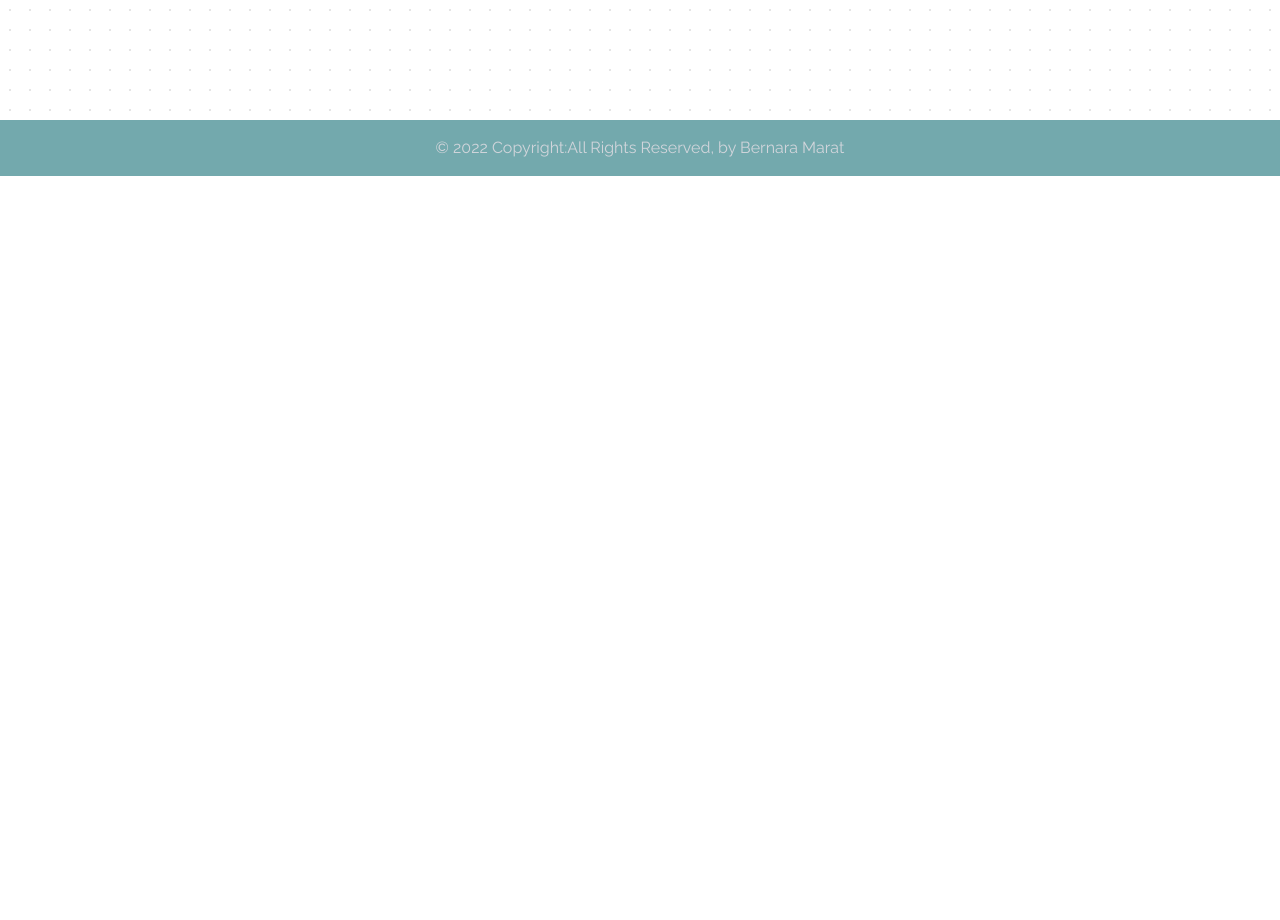
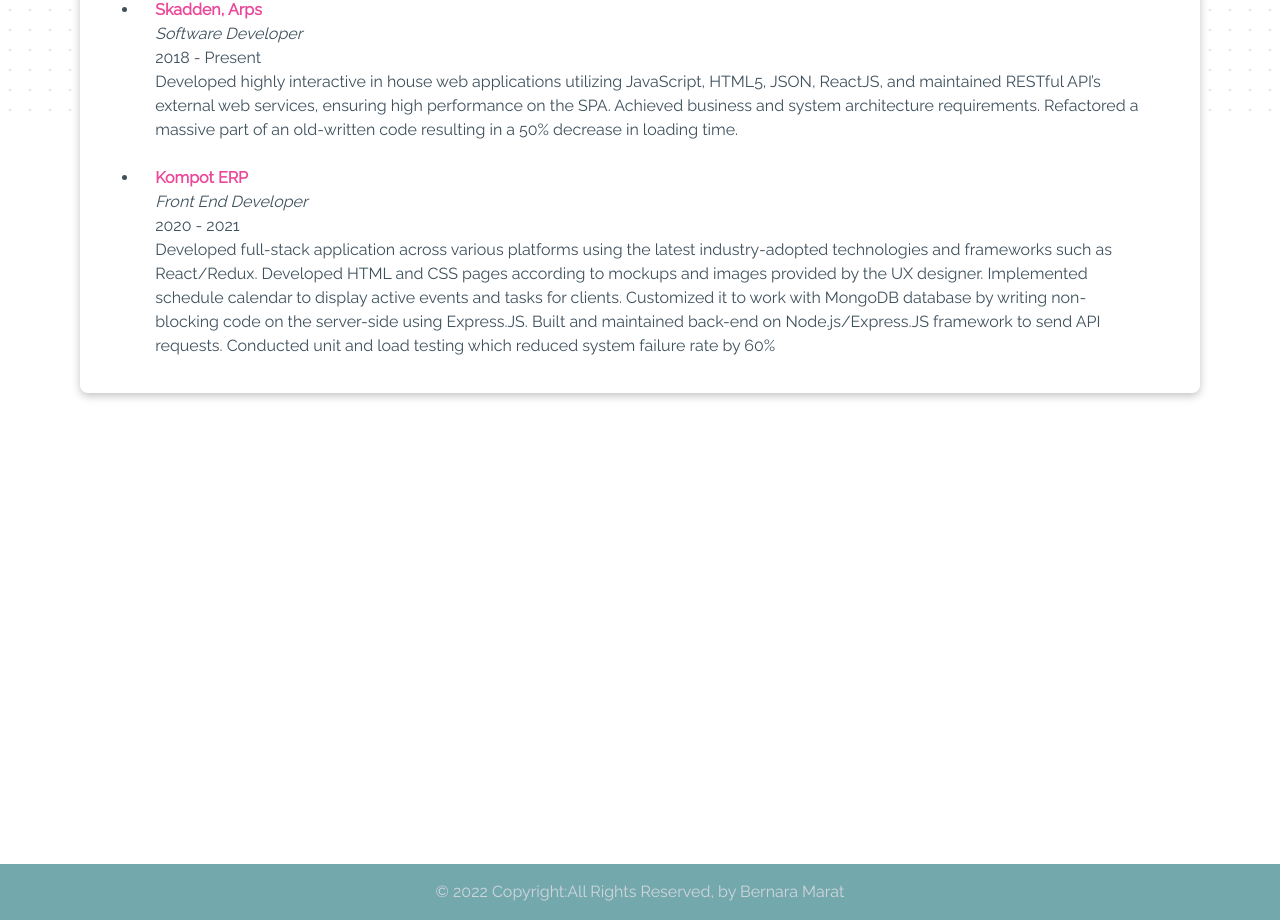
Before and after one commit to BernaraD/portfolio-react-app, a React (Create React App) app: page / in a window 1280 px wide. Shown: the part 4680-5600 px from the top of the page. Before the commit the page ends 4856 px from the top, so only its background shows below. Built offline with nearby package versions, Linux system fonts and the light colour scheme.

Commit message:
Added footer

```diff
--- a/src/App.js
+++ b/src/App.js
@@ -17,6 +17,7 @@
             <Work/>
             <Contact/>
             <Resume />
+
             <Footer />
         </div>
     );
--- a/src/components/Footer.js
+++ b/src/components/Footer.js
@@ -2,14 +2,23 @@
 
 function Footer() {
     return (
-        <footer className="bg-gray-200 text-center lg:text-left text-gray-200">
-            <div className="text-gray-300 text-center p-4 bg-[#73A9AD]" >
-                © 2022 Copyright:
-                <a className="text-gray-300">All Rights Reserved,
-                    by Bernara Marat</a>
 
+
+        <div className='page-container '>
+            <div className='footer b-0'>
+                <footer className="mb:-100">
+                    <div className="text-gray-300 text-center p-4 bg-[#73A9AD]" >
+                        © 2022 Copyright:
+                        <a className="text-gray-300">All Rights Reserved,
+                            by Bernara Marat</a>
+
+                    </div>
+                </footer>
             </div>
-        </footer>
+        </div>
+
+        // <footer className="text-center lg:text-left text-gray-200 ">
+
     );
 }
 
--- a/src/components/Resume.js
+++ b/src/components/Resume.js
@@ -7,7 +7,7 @@
 function Resume() {
 
     return (
-        <div name='resume' className='w-full md:h-screen background'>
+        <div name='resume' className='w-full h-screen background'>
 
             {/*Container*/}
             <p className='text-5xl font-bold inline text-pink-500 flex justify-center'>
@@ -73,9 +73,58 @@
 
                 </div>
 
-                {/*</div>*/}
+
             </div>
 
+            <div className='mt-2 grid lg:grid-cols-1 mx-auto p-4 '></div>
+            <div className='card resume-card hover:scale-110 duration-500 flex lg:mx-20 '>
+                <div className='m-4'>
+
+                    {/*Experience*/}
+                    <ul className="list-outside list-disc ml-6 ">
+                        {/*Job #1*/}
+                        <li className=''>
+                            <div><span className="font-bold text-pink-500">Skadden, Arps</span></div>
+                            <h3 className='italic'>Software Developer</h3>
+                            <div>2018 - Present</div>
+
+                            <p className="description">
+                                Developed highly interactive in house web applications utilizing JavaScript, HTML5,
+                                JSON, ReactJS, and maintained RESTful API’s external web services, ensuring high
+                                performance on the SPA.
+                                Achieved business and system architecture requirements.
+                                Refactored a massive part of an old-written code resulting in a 50% decrease in loading
+                                time.
+                            </p>
+                        </li>
+                        {/*End of Job #1*/}
+                        <br/>
+
+                        {/*Job #2*/}
+                        <li>
+                            <div><span className="font-bold text-pink-500">Kompot ERP</span></div>
+                            <h3 className="italic">Front End Developer</h3>
+                            <div>2020 - 2021</div>
+
+                            <p className="description">
+                                Developed full-stack application across various platforms using the latest
+                                industry-adopted technologies and frameworks such as React/Redux.
+                                Developed HTML and CSS pages according to mockups and images provided by the UX
+                                designer.
+                                Implemented schedule calendar to display active events and tasks for clients. Customized
+                                it to work with MongoDB database by writing non-blocking code on the server-side using
+                                Express.JS.
+                                Built and maintained back-end on Node.js/Express.JS framework to send API requests.
+                                Conducted unit and load testing which reduced system failure rate by 60%
+
+                            </p>
+                        </li>
+                        {/*End of Job #2*/}
+                    </ul>
+                </div>
+            </div>
+            <div>
+            </div>
         </div>
     );
 }
--- a/src/index.css
+++ b/src/index.css
@@ -94,3 +94,14 @@
     border-radius: 8px;
     margin: 3px;
 }
+
+.page-container {
+    position: relative;
+    min-height: 100vh;
+}
+.footer {
+    position: absolute;
+    bottom: 0;
+    width: 100%;
+    height: 3.5rem;
+}
```
Lines whose indentation alone changed are shown as unchanged.
